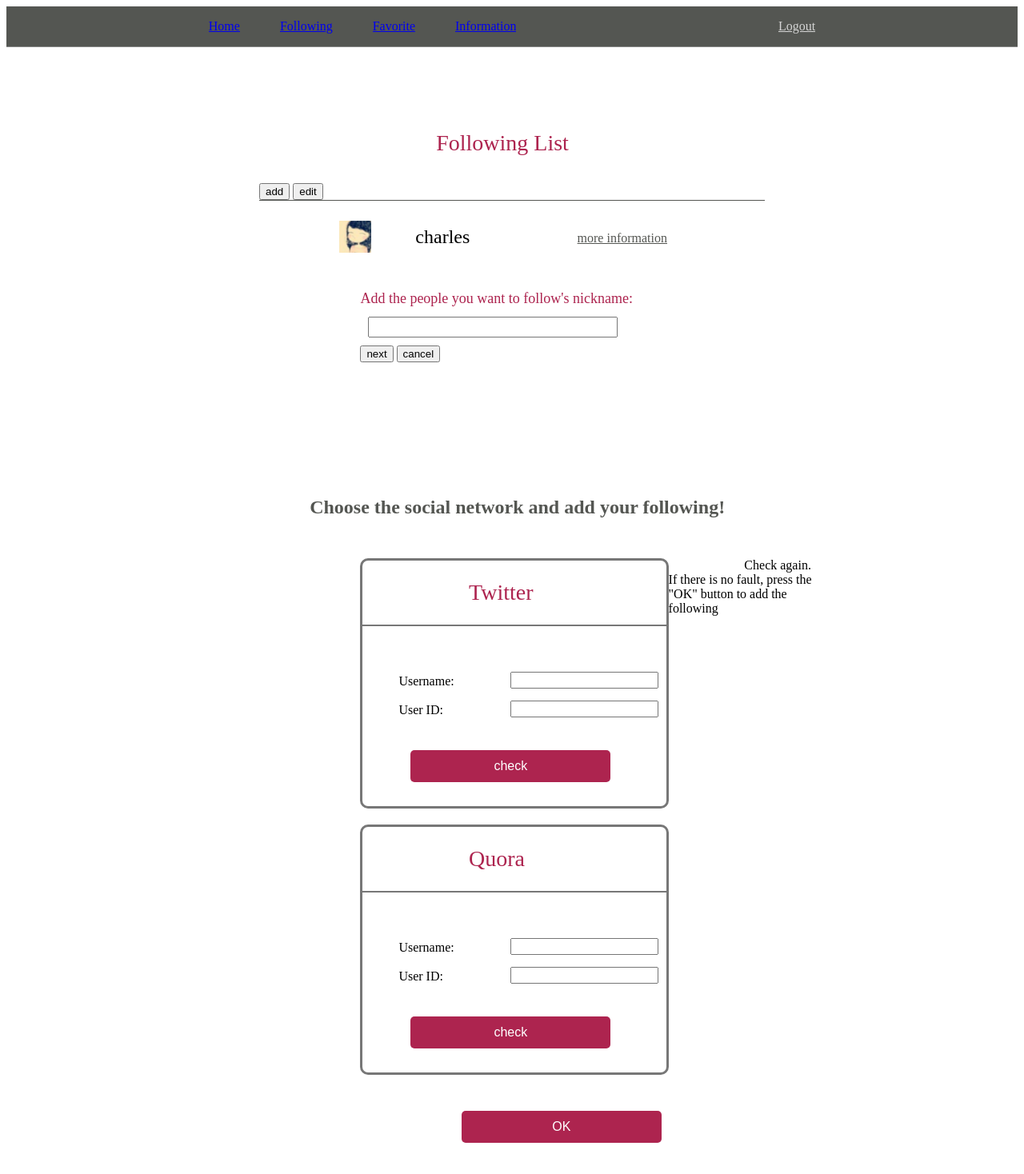
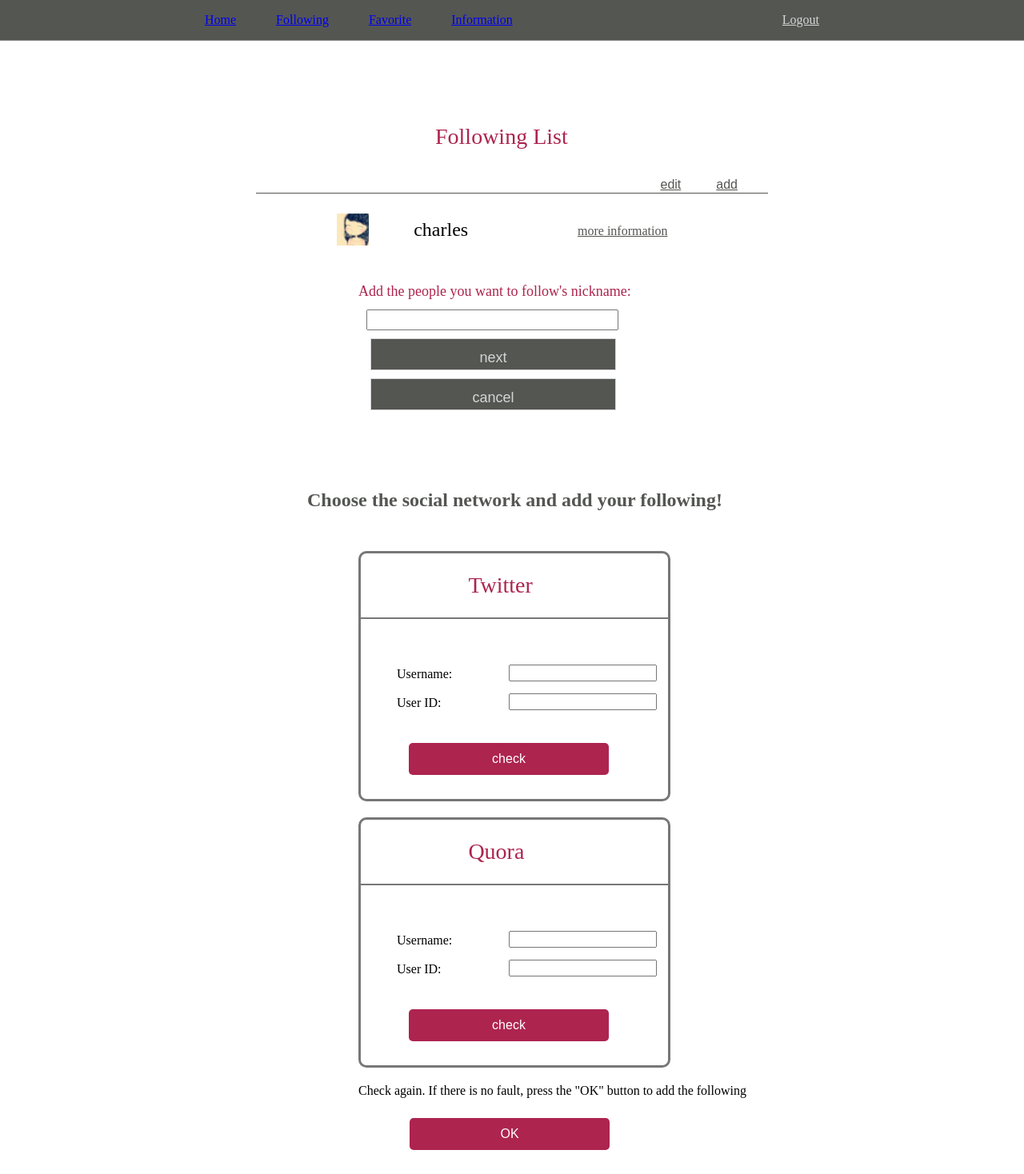
Before and after one commit to CharlesZ-Chen/ChasingSomeone, a Django app: page /ChasingSomeone/browse_following/ in a window 1280 px wide. Shown: the whole page at 80% size. Before the commit the page ends 1429 px from the top, so only its background shows below. Run offline with Django 3.2, Linux system fonts and the light colour scheme; some libraries are stand-ins or nearby versions.

Commit message:
following.css

```diff
--- a/static/css/following.css
+++ b/static/css/following.css
@@ -1,3 +1,8 @@
+body
+{
+    margin: 0 0;
+}
+
 .header
 {
 	width: 100%;
@@ -79,7 +84,7 @@
     font-weight: 200;
 }
 
-.following-list
+.follower-list
 {
     width: 100%;
     height: auto;
@@ -140,13 +145,15 @@
     border-bottom: solid 1px #545652;
 }
 
-.function-button a
+.function-button button
 {
     float: right;
     margin-right: 5%;
     color: #545652;
-    font-size: 18px;
+    font-size: 16px;
     text-decoration: underline;
+    background: transparent;
+    border: none;
 }
 
 .follower-name
@@ -180,23 +187,20 @@
     font-size: 18px;
 }
 
-.follower-name a
+.follower-name button
 {
     width: 80%;
-    height: 30px;
+    height: 40px;
     float: left;
     margin-left: 15px;
     margin-bottom: 10px;
     color:#d5d5d5 ;
     font-size:18px;
     background: #545652;
-    border: 1px solid #d5d5d5 ;
+    border: 1px solid #d5d5d5;
     text-align: center;
-    text-decoration: none;
     padding-top: 10px;
 }
-
-/*!!!!!!!!!!*/
 
 .content-right-add
 {
@@ -293,7 +297,8 @@
 
 .end-hint
 {
-    margin-left: 15%;
+    float: left;
+    margin-left: 10%;
 }
 
 .end-submit
@@ -302,7 +307,7 @@
     width: 250px;
     height: 40px;
     margin-top: 25px;
-    margin-left: 30%;
+    margin-left: 20%;
     margin-bottom: 30px;
     color: #fff;
     font-size: 16px;
```
